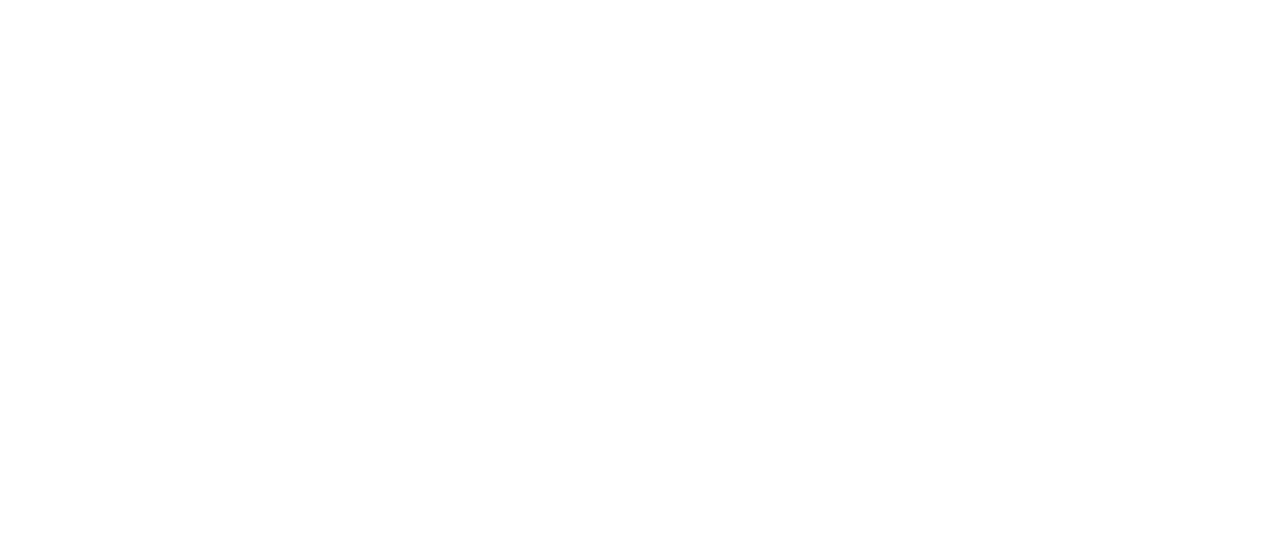
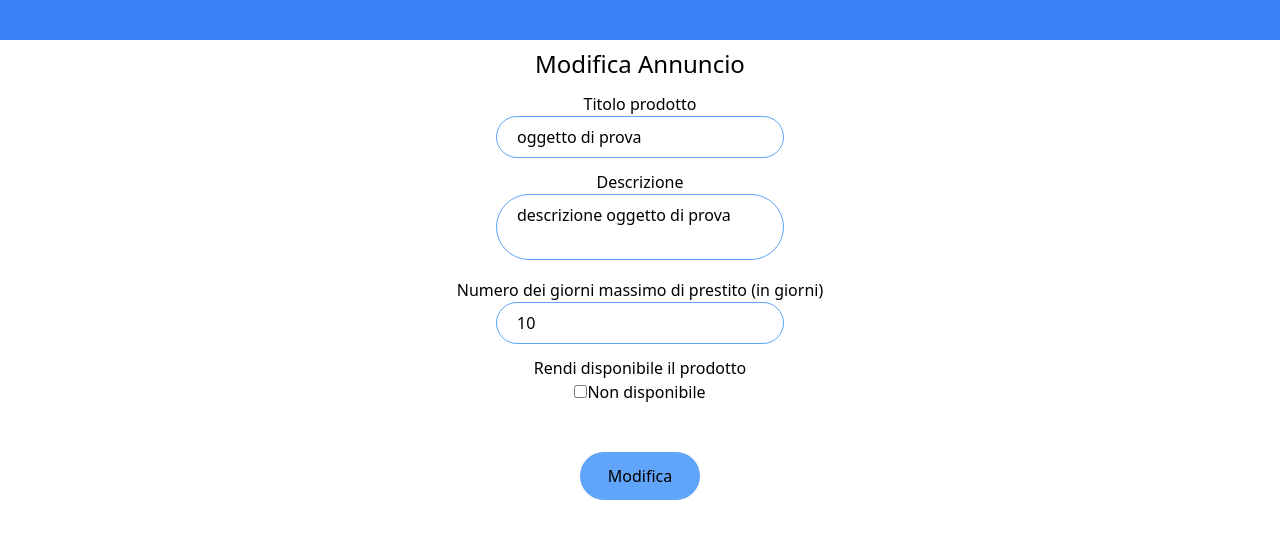
Before and after one commit to Bonis98/PRESTALOck, a Nuxt app in the folder frontend/: page /modifyProduct in a window 1280 px wide. Before the commit this address had no page. Shown: the top 538 px of the page. Built offline with nearby package versions, Linux system fonts and the light colour scheme.

Commit message:
Added pages and other stuff
added:
- modifyProduct.vue
- uploadPhoto

```diff
--- a/frontend/pages/confirmBooking.vue
+++ b/frontend/pages/confirmDeposit.vue
@@ -5,7 +5,7 @@
     <div class="max-w-screen-md m-auto p-4 pt-12">
       <!-- Title -->
       <div class="text-center mb-3 text-2xl">
-        Conferma il prestito di: {{ product.title }}
+        Conferma il deposito nel locker di: <div>{{ product.title }}</div>
       </div>
       <!-- Image -->
       <div class="mb-3">
@@ -42,7 +42,7 @@
         </div>
         <!-- Button -->
         <div>
-          <Button text="Accetta" />
+          <Button text="Conferma" @click="confirm()" />
         </div>
       </div>
     </div>
@@ -80,6 +80,9 @@ export default {
           address: 'Piazza Duomo, Milano'
         }
       }
+    },
+    confirm () {
+      alert('Prodotto confermato')
     }
   }
 }
--- a/frontend/pages/createProduct.vue
+++ b/frontend/pages/createProduct.vue
@@ -23,12 +23,6 @@
       </div>
       <div>
         <Input v-model="maxLoanDays" type="number" min="1" />
-      </div>
-      <div class="mt-3">
-        Seleziona immagine
-      </div>
-      <div>
-        <Input v-model="image" type="file" />
       </div>
       <div class="mt-12">
         <Button text="Crea" @click="create()" />
--- /dev/null
+++ b/frontend/pages/modifyProduct.vue
@@ -0,0 +1,96 @@
+<template>
+  <div>
+    <Loader v-show="loading" />
+    <TopBar />
+    <div class="text-center w-11/12 m-auto mb-6 justify-around gap-24 pt-12">
+      <div class="mb-3 text-2xl">
+        Modifica Annuncio
+      </div>
+      <div class="mt-3">
+        Titolo prodotto
+      </div>
+      <div>
+        <Input v-model="product.title"/>
+      </div>
+      <div class="mt-3">
+        Descrizione
+      </div>
+      <div>
+        <TextArea v-model="product.description" />
+      </div>
+      <div class="mt-3">
+        Numero dei giorni massimo di prestito (in giorni)
+      </div>
+      <div>
+        <Input v-model="product.maxLoanDays" type="number" :placeholder= "[[ product.maxLoanDays ]]" min="1"  />
+      </div>
+      <div class="mt-3">
+        Rendi disponibile il prodotto
+      </div>
+      <input type="checkbox" id="available" v-model="available">
+      <label for="available">{{ available ? "Disponibile" : "Non disponibile" }}</label>
+      <div class="mt-12">
+        <Button text="Modifica" @click="modify()" />
+      </div>
+    </div>
+  </div>
+</template>
+<script>
+
+export default {
+  data () {
+    return {
+      loading: false,
+      product: '',
+      available: ''
+    }
+  },
+  watch: {
+    maxLoanDays (newValue) {
+      if (isNaN(newValue) && parseInt(newValue) <= 0) {
+        this.maxLoanDays = 1
+      }
+    }
+  },
+  mounted () {
+    this.getProduct()
+  },
+  methods: {
+    getProduct () {
+      // finta chiamata alle api
+      this.product = {
+        id: 1,
+        title: 'oggetto di prova',
+        owner: 'Mario Rossi',
+        description: 'descrizione oggetto di prova',
+        maxLoanDays: 10,
+        insertionDate: '10/11/2022',
+        imageUrl: 'https://upload.wikimedia.org/wikipedia/commons/thumb/e/e7/Everest_North_Face_toward_Base_Camp_Tibet_Luca_Galuzzi_2006.jpg/1200px-Everest_North_Face_toward_Base_Camp_Tibet_Luca_Galuzzi_2006.jpg',
+        locker:
+        {
+          id: 1,
+          name: 'locker 1',
+          province: 'Milano',
+          address: 'Piazza Duomo, Milano'
+        }
+      }
+    },
+    async modify () {
+      this.loading = true
+      if (JSON.stringify(this.product) === '{}') {
+        alert('errore')
+        return
+      }
+
+      // make the request
+      await new Promise(resolve => setTimeout(resolve, 1000))
+      const respond = true
+      if (respond) {
+        this.loading = false
+        // send imagee
+        alert('Prodotto Modificato')
+      }
+    }
+  }
+}
+</script>
--- /dev/null
+++ b/frontend/pages/uploadPhoto.vue
@@ -0,0 +1,58 @@
+<template>
+  <div>
+    <TopBar />
+    <div class="text-center w-11/12 m-auto mb-6 justify-around gap-24 pt-12">
+      <div class="text-center mb-3 text-2xl">
+        Upload la foto del prodotto
+      </div>
+      <div class="mt-3">
+        Carica la foto
+      </div>
+      <div class="m-3">
+        <div><Input class="mb-3" v-model="file" type="file" /></div>
+      <div><Button class="mb-3" text="Carica" @click="load()" /></div>
+        <div>Foto caricata:</div>
+        <!-- Image -->
+        <div class="mb-3">
+          <img class="max-w-full m-auto" :src="product.imageUrl">
+        </div>
+        <Button text="Salva" @click="save()" />
+      </div>
+    </div>
+  </div>
+</template>
+<script>
+export default {
+  data () {
+    return {
+      loading: false,
+      photo: '',
+      product: ''
+    }
+  },
+  mounted () {
+    this.getProduct()
+  },
+  methods: {
+    getProduct () {
+      // finta chiamata alle api
+      this.product = {
+        id: 1,
+        title: 'oggetto di prova',
+        owner: 'Mario Rossi',
+        description: 'descrizione oggetto di prova',
+        maxLoanDays: 10,
+        insertionDate: '10/11/2022',
+        imageUrl: 'https://upload.wikimedia.org/wikipedia/commons/thumb/e/e7/Everest_North_Face_toward_Base_Camp_Tibet_Luca_Galuzzi_2006.jpg/1200px-Everest_North_Face_toward_Base_Camp_Tibet_Luca_Galuzzi_2006.jpg',
+        locker:
+        {
+          id: 1,
+          name: 'locker 1',
+          province: 'Milano',
+          address: 'Piazza Duomo, Milano'
+        }
+      }
+    }
+    }
+  }
+  </script>
```
Also changed, not shown: 1 other file (tests, documents, lock files or other folders).
